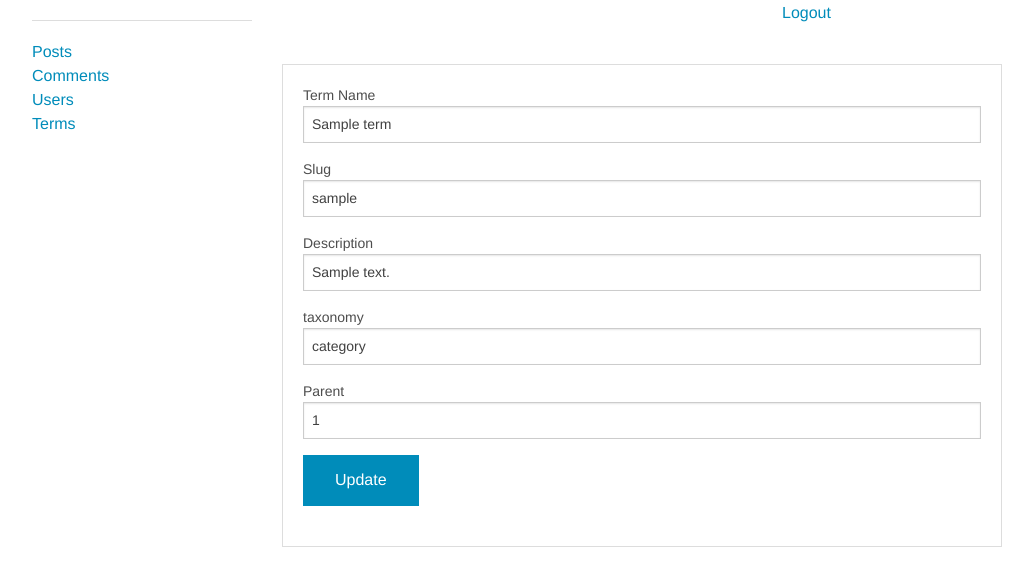
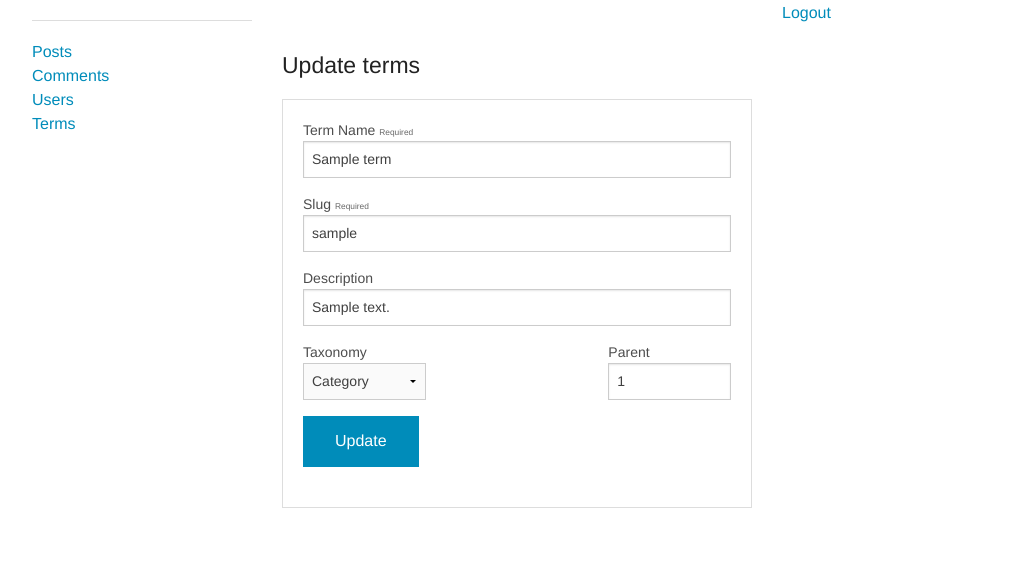
Before and after one commit to fred231084g/Freddy, a Flask app: page /terms/update/1 in a window 1280 px wide. Shown: the top 586 px of the page, without its empty margins (123-1156 px from the left). Run offline with Flask 2, Linux system fonts and the light colour scheme; a user stored in the database is signed in; tables that the repository leaves empty hold one stand-in row (values such as "Sample post"); some libraries are stand-ins or nearby versions.

Commit message:
partial forms via jinja macros for terms

```diff
--- /dev/null
+++ b/app/templates/terms/_form.html
@@ -0,0 +1,71 @@
+
+{% macro term_form(form_name = '', name='',slug='', description='', taxonomy='', parent=0)%}
+<div class="center row">
+    <div class="large-8 columns">
+      <h4> {{ form_name }} terms</h4>
+
+       <fieldset>
+        <form action="" method="POST">
+
+          <label>Term Name <small>required</small><input type="text" name="name" value="{{name}}" pattern="[\w\s-]{2,255}" title="Term name can contain alphanumeric/_/- chars or spaces with a min of 2 and a max of 255 chars" required/></label>
+          <label>Slug <small>required</small><input type="text" name="slug" value="{{slug}}"  pattern="[\w\s-]{2,255}" title="Slug can contain alphanumeric/_/- chars or spaces with a min of 2 and a max of 255 chars" required/></label>
+          <label>Description<input type="text" name="description" value="{{description}}" maxlength="255" /></label>
+          <div class="row">
+
+            <!-- TAXONOMY START -->
+
+            {% if taxonomy == '' %}
+
+               <div class="small-4 columns">
+                 <label>Taxonomy
+                   <select name="taxonomy">
+                    <option value="tag">Tag</option>
+                    <option value="category">Category</option>
+                   </select>
+                 </label>
+                </div>
+
+              {% elif taxonomy == 'tag' %}
+
+                <div class="small-4 columns">
+                  <label>Taxonomy
+                    <select name="taxonomy">
+                     <option value="tag"selected>Tag</option>
+                     <option value="category">Category</option>
+                    </select>
+                  </label>
+                 </div>
+
+              {% elif taxonomy == 'category' %}
+
+                   <div class="small-4 columns">
+                     <label>Taxonomy
+                       <select name="taxonomy">
+                        <option value="tag">Tag</option>
+                        <option value="category" selected>Category</option>
+                       </select>
+                     </label>
+                    </div>
+
+              {% endif %}
+              <div class="small-4 columns">
+               <label>Parent<input type="number" name="parent" value="{{parent}}" /></label>
+              </div>
+            </div>
+
+
+              <button class="button "  type="submit">{{ form_name }}</button>
+
+
+
+
+          </form>
+          </fieldset>
+
+
+
+
+    </div>
+</div>
+
+{% endmacro %}
--- a/app/templates/terms/update.html
+++ b/app/templates/terms/update.html
@@ -1,6 +1,10 @@
 
   {% extends "/admin/layout.html" %}
  {% block body %}
+
+ {% from 'terms/_form.html' import term_form %}
+ {{ term_form(form_name = 'Update', name = term.name, slug = term.slug, description = term.description,taxonomy = term.taxonomy, parent = term.parent ) }}
+ <!--
         <div class="center row">
             <div class="large-12 columns">
                <fieldset>
@@ -24,7 +28,7 @@
 
 
 				</div>
-			  </div>
+      </div> -->
 
 
 			 {% endblock %}
```
Also changed, not shown: app/templates/angular.html (added, +23 -0 lines), app/templates/terms/add.html (+8 -6 lines), app/templates/post/add.html (line endings or trailing spaces).
